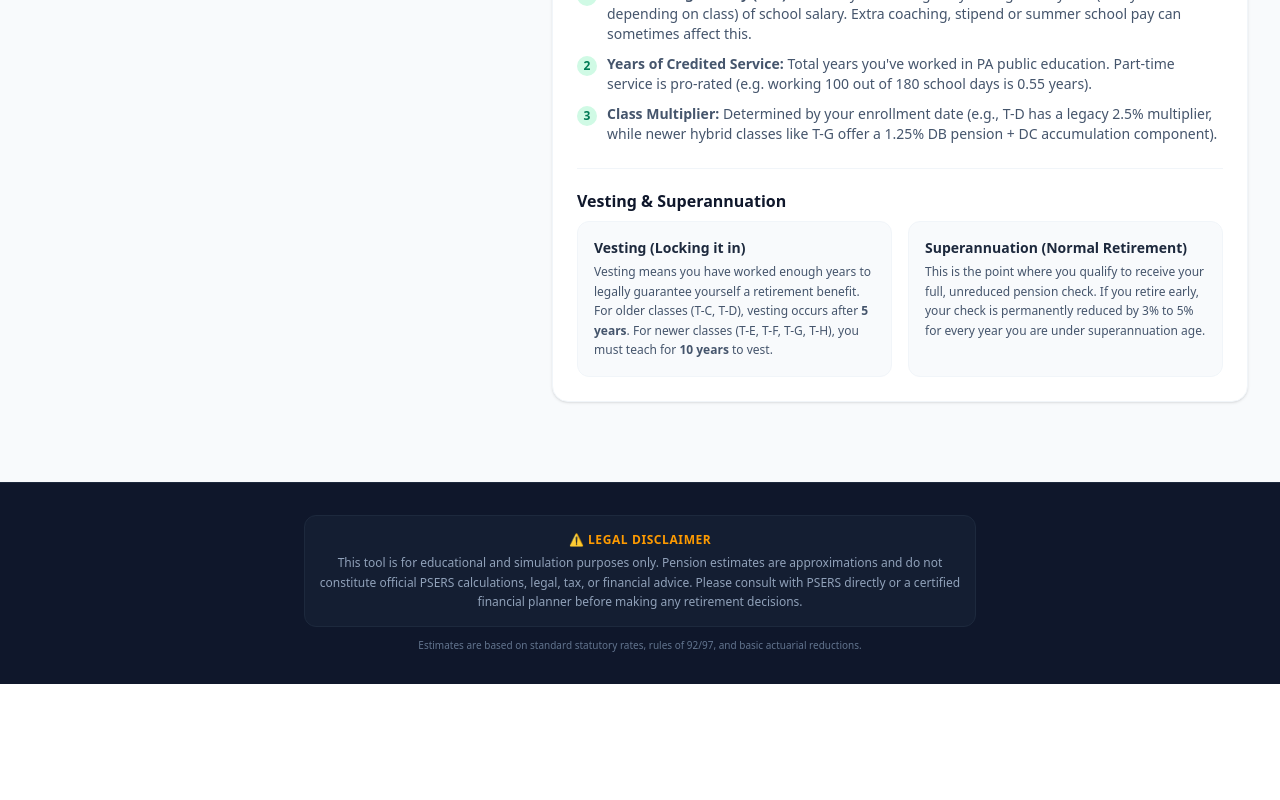
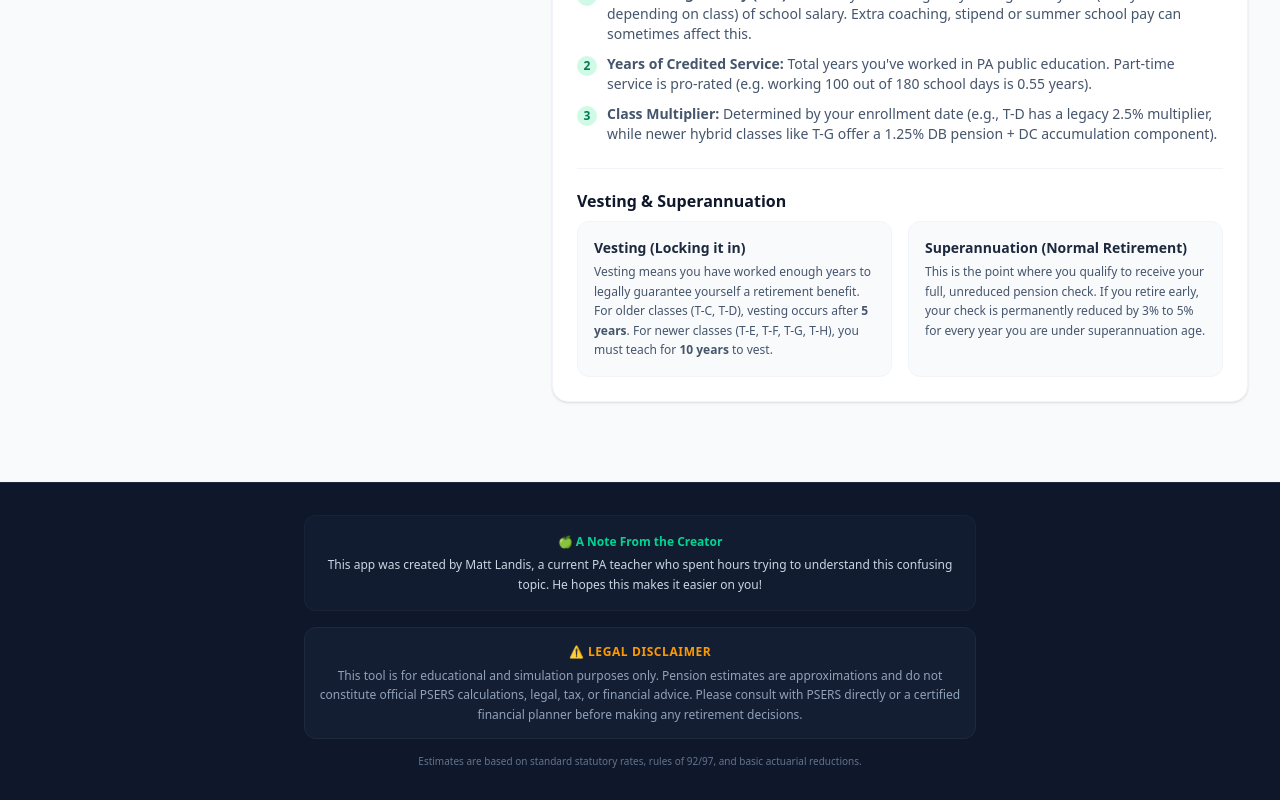
Before and after one commit to mattlandis205-debug/pateacherdone, a React (Vite) app: page / in a window 1280 px wide. Shown: the part 1738-2538 px from the top of the page. Before the commit the page ends 2422 px from the top, so only its background shows below. Built offline with nearby package versions, Linux system fonts and the light colour scheme.

Commit message:
Add creator note to the footer

```diff
--- a/src/App.tsx
+++ b/src/App.tsx
@@ -1056,7 +1056,11 @@ export default function App() {
 
       {/* Footer */}
       <footer className="bg-slate-900 text-slate-400 py-8 px-4 border-t border-slate-800 text-center text-xs mt-12" id="app-footer">
-        <div className="max-w-7xl mx-auto space-y-3">
+        <div className="max-w-7xl mx-auto space-y-4">
+          <div className="bg-slate-800/30 border border-slate-800/60 rounded-xl p-4 max-w-2xl mx-auto text-slate-300 leading-relaxed">
+            <span className="font-bold text-emerald-400 block mb-1">🍏 A Note From the Creator</span>
+            This app was created by Matt Landis, a current PA teacher who spent hours trying to understand this confusing topic. He hopes this makes it easier on you!
+          </div>
           <div className="bg-slate-800/40 border border-slate-800 rounded-xl p-3.5 max-w-2xl mx-auto text-slate-400 leading-relaxed">
             <span className="font-bold text-amber-500 uppercase tracking-wider block mb-1">⚠️ Legal Disclaimer</span>
             This tool is for educational and simulation purposes only. Pension estimates are approximations and do not constitute official PSERS calculations, legal, tax, or financial advice. Please consult with PSERS directly or a certified financial planner before making any retirement decisions.
```
